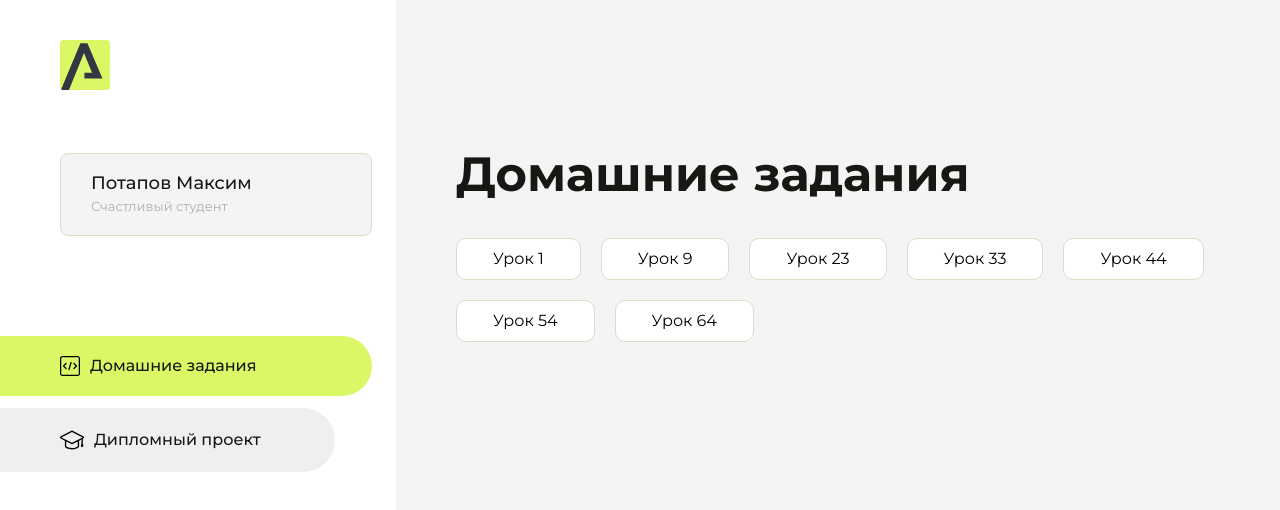
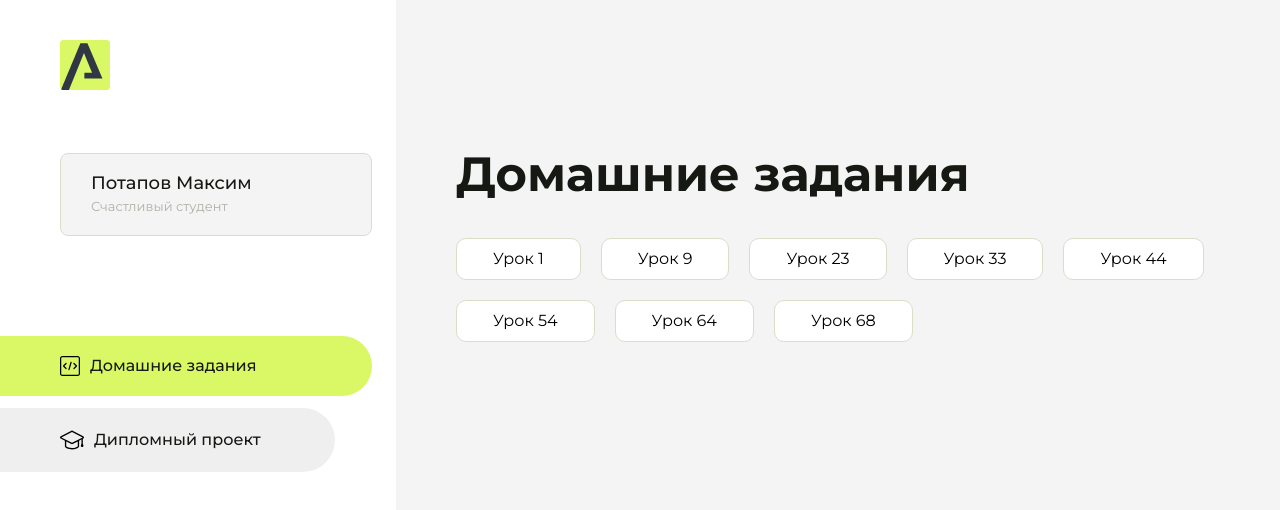
Before and after one commit to potapovWebDev/homework, a plain HTML site: page index.html in a window 1280 px wide. Drawn offline with Linux system fonts and the light colour scheme.

Commit message:
Update index.html

```diff
--- a/index.html
+++ b/index.html
@@ -113,6 +113,9 @@
                     <li class="content__list-item">
                         <a href="lesson2.64/index.html">Урок 64</a>
                     </li>
+                    <li class="content__list-item">
+                        <a href="lesson2.68/index.html">Урок 68</a>
+                    </li>
                 </ul>
             </div>
             <div class="content__block hidden" id="diplomBlock">
```
